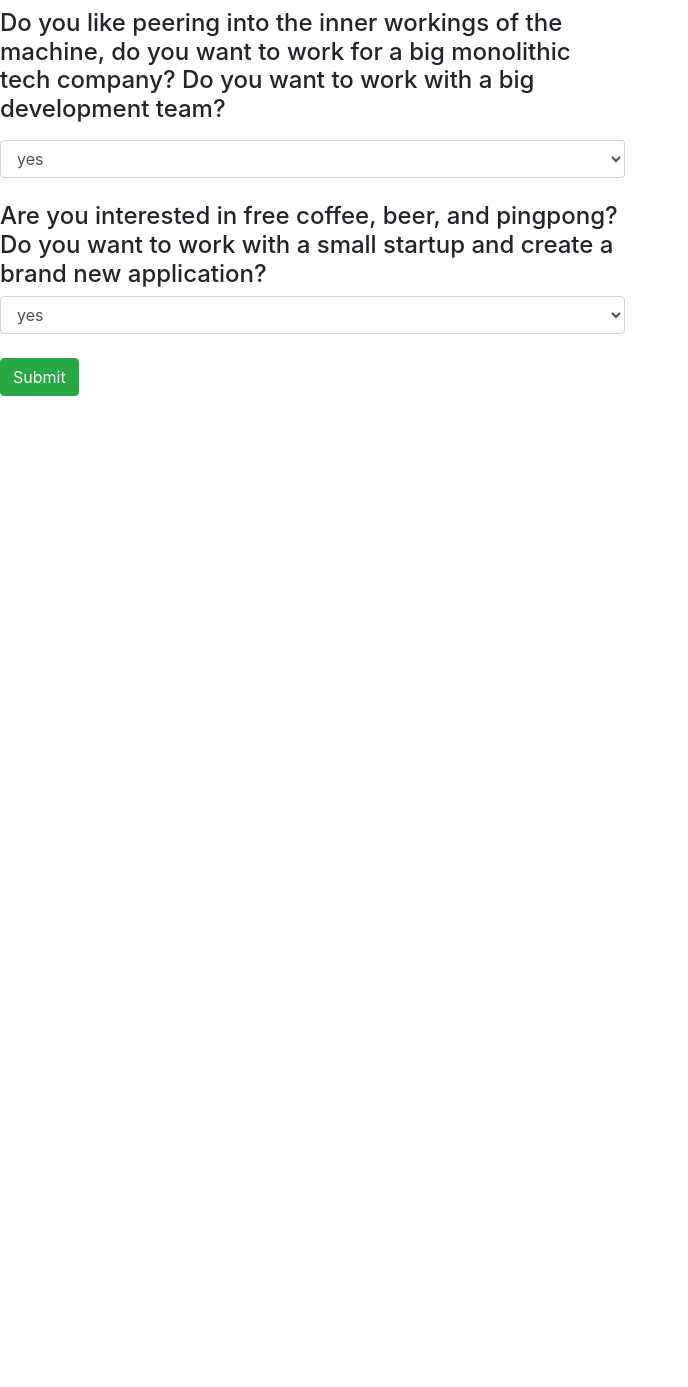
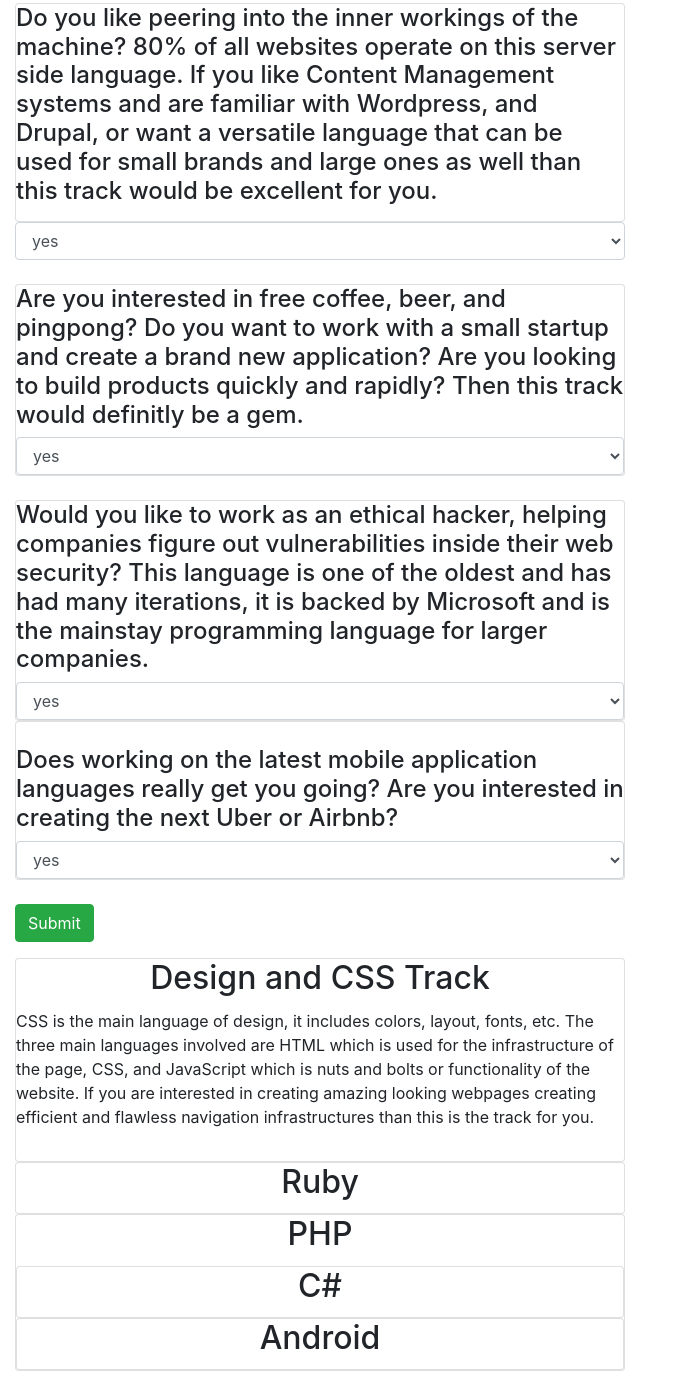
Before and after one commit to linjojesan/Track-Suggestion-website, a plain HTML site: page index.html in a window 1280 px wide. Shown: the part 649-2036 px from the top of the page, without its empty margins (0-688 px from the left). Before the commit the page ends 1061 px from the top, so only its background shows below. Drawn offline with Linux system fonts and the light colour scheme.

Commit message:
add javascript variables to gather values and branching to implement choices from survey, add bootstrap card classes to create answers for questions

```diff
--- a/css/styles.css
+++ b/css/styles.css
@@ -1,3 +1,7 @@
+.card-header, .card-title {
+  text-align: center;
+}
+
 .jumbotron {
   text-align: center;
 }
--- a/index.html
+++ b/index.html
@@ -13,12 +13,12 @@
       <div class="jumbotron">
         <h1>Track Suggester Webpage</h1>
       </div>
-    </div>
+
     <br>
     <div class="card">
       <div class="card-header">
         <h2 class="card-title">An informative questionnaire for the aspiring programmer</h2>
-        <p>Are you interested in joining a coding bootcamp but do not know what courses or tracks to take. This question can be quite the hurdle for many aspiring web developers.  </p>
+        <p>Are you interested in joining a coding bootcamp but do not know what courses or tracks to take? This question can be quite the hurdle for many aspiring web developers.  </p>
         <p>This track suggester is designed to alleviate your uncertainty and answer some of those begging questions that you have concerning what programming languages to take before you enroll in a coding bootcamp.
       </div>
     </div>
@@ -27,80 +27,81 @@
       <div class="row">
         <div class="col-md-6">
         <div class="form-group">
+          <div class="card">
         <label for="first-question">
           <h4>
           Do you love fonts, are you interested in the tiny differences and nuances in font implementation? Do the words monospace and Sans Serif turn you on?
           <h4>
         </label>
+        </div>
 
         <select class="form-control" id="font-question1">
-          <option value="1">yes</option>
-          <option value="2">no</option>
+          <option value="yes">yes</option>
+          <option value="no">no</option>
         </select>
       </div>
       <br>
       <div class="form-group">
+        <div class="card">
       <label for="second-question">
-        <h4>Do you like peering into the inner workings of the machine, do you want to work for a big monolithic tech company? Do you want to work with a big development team?</h4>
+        <h4>Do you like peering into the inner workings of the machine? 80% of all websites operate on this server side language.  If you like Content Management systems and are familiar with Wordpress, and Drupal, or want a versatile language that can be used for small brands and large ones as well than this track would be excellent for you.  </h4>
+        </div>
       </label>
       <select class="form-control" id="big-tech">
-        <option value="1">yes</option>
-        <option value="2">no</option>
+        <option value="yes">yes</option>
+        <option value="no">no</option>
       </select>
       <br>
       <div class="form-group">
-      <h4>Are you interested in free coffee, beer, and pingpong? Do you want to work with a small startup and create a brand new application?</h4>
+        <div class="card">
+      <h4>Are you interested in free coffee, beer, and pingpong? Do you want to work with a small startup and create a brand new application? Are you looking to build products quickly and rapidly? Then this track would definitly be a gem. </h4>
       <select class="form-control" id="start-up">
-        <option value="1">yes</option>
-        <option value="2">no</option>
+        <option value="yes">yes</option>
+        <option value="no">no</option>
       </select>
+        </div>
+      <br>
+      <div class="form-group">
+        <div class="card">
+        <h4>Would you like to work as an ethical hacker, helping companies figure out vulnerabilities inside their web security? This language is one of the oldest and has had many iterations, it is backed by Microsoft and is the mainstay programming language for larger companies.</h4>
+      <select class="form-control" id="security">
+        <option value="yes">yes</option>
+        <option value="no">no</option>
+      </select>
+        </div>
+        <div class="card">
+        <br>
+        <h4>Does working on the latest mobile application languages really get you going? Are you interested in creating the next Uber or Airbnb?</h4>
+      <select class="form-control" id="mobile">
+        <option value="yes">yes</option>
+        <option value="no">no</option>
+      </select>
+        </div>
+
+
       <br>
 
-    <input class="btn btn-success" type="submit"></button>
-
-  </form>
-</body>
-</html>
-
-      <!--
-        <form class="programming questions">
-          <div class="form-group">
-        Are you more interested in front end development, i.e., the layout and design of webpages? Frontend developers spend there days designing webpages, and they are responsible for the visual aspect of web development and implementing the design of websites. Front end developers mostly use languages like HTML, CSS, and JavaScript.
-        <br>
-
-            <div class="btn-group" id="front" data-toggle="buttons">
-              <label class="btn btn-default blue">
-                <input type="radio" class="toggle" value="1">Yes
-              </label>
-              <label class="btn btn-default blue">
-                <input type="radio" class="toggle" value="2"> No
-              </label>
-            </div>
-            <br>
-            <br
+        <input class="btn btn-success" type="submit"></button>
+      </div>
+    </form>
 
 
+      <div class="card" id="design">
+        <h2 class="card-title">Design and CSS Track</h2>
+        <p class="card-text">CSS is the main language of design, it includes colors, layout, fonts, etc. The three main languages involved are HTML which is used for the infrastructure of the page, CSS, and JavaScript which is nuts and bolts or functionality of the website. If you are interested in creating amazing looking webpages creating efficient and flawless navigation infrastructures than this is the track for you.<p>
+      </div>
+      <div class="card" id="ruby">
+        <h2 class="card-title">Ruby</h2>
+      </div>
+      <div class="card" id="design">
+        <h2 class="card-title">PHP</h2>
+      <div class="card" id="design">
+        <h2 class="card-title">C#</h2>
+      </div>
+      <div class="card" id="design">
+        <h2 class="card-title">Android</h2>
+      </div>
 
-        Are you more interested in Back End Development, i.e., this is the code that you can't see, it's what goes on behind the scenes. This type of programming consists of three parts: a server, an application, and a database. Back end developers use languages like PHP, Ruby, and C. You could also be data mining, and writing abstract algorithms.
-
-
-          <div class="btn-group" id="back" data-toggle="buttons">
-            <label class="btn btn-default blue">
-              <input type="radio" class="toggle" value="1">Yes
-            </label>
-            <label class="btn btn-default blue">
-              <input type="radio" class="toggle" value="2"> No
-            </label>
-          </div
-
-
-        <div class="card" id="frontend">
-          <h2>The Front End Languages</h2>
-        </div>
-
-        <div class="card" id="backend">
-          <h2>The Backend Languages</h2>
-        </div> -->
-    </form>
+      </div>
   </body>
 </html>
--- a/js/scripts.js
+++ b/js/scripts.js
@@ -5,9 +5,20 @@ $(document).ready(function() {
     var question1 = $("select#font-question1").val();
     var question2 = $("select#big-tech").val();
     var question3 = $("select#start-up").val();
+    var question4 = $("select#security").val();
+    var question5 = $("select#mobile").val();
 
-    var collate = (question1, question2, question3)
+    var collate = (question1 + question2 + question3 + question4 + question5)
+
+    if (question1 === yes) {
+
+    }
+
     console.log(collate);
+
+
+
+
 
 
 
```
